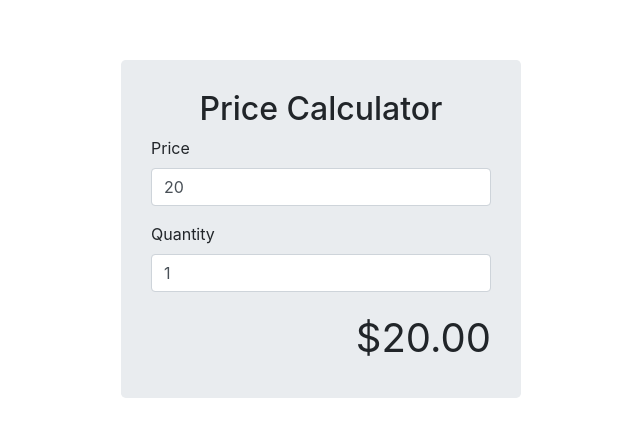
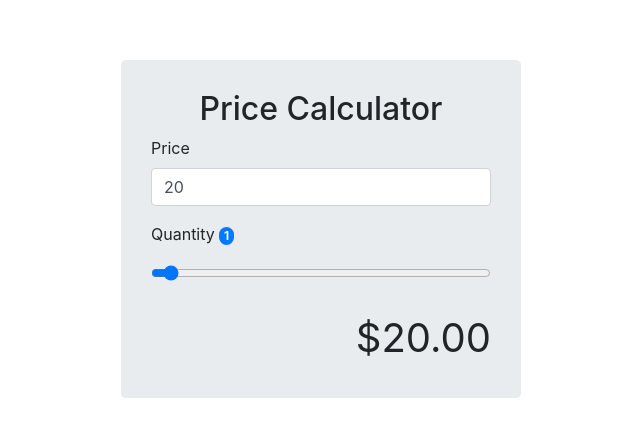
Before and after one commit to Rj9922/Pricing_Calculator_JS, a website: page index.html in a window 1280 px wide. Shown: the part 155-592 px from the top of the page, without its empty margins (319-959 px from the left). Drawn offline with nearby package versions, Linux system fonts and the light colour scheme.

Commit message:
last commit

```diff
--- a/app.js
+++ b/app.js
@@ -2,6 +2,7 @@
 const priceInput = document.querySelector("[name=price]");
 const quantityInput = document.querySelector("[name=quantity]");
 const total = document.querySelector(".total");
+const label = document.querySelector(".badge");
 
 // create our function
 function calculatePieCost() {
@@ -11,7 +12,13 @@ function calculatePieCost() {
   total.innerText = `$` + cost.toFixed(2);
 }
 
+function updateQtyLabel() {
+  const quantity = quantityInput.value;
+  label.innerText = quantity;
+}
+
 calculatePieCost();
 // create the event listners
 priceInput.addEventListener("input", calculatePieCost);
 quantityInput.addEventListener("input", calculatePieCost);
+quantityInput.addEventListener("input", updateQtyLabel);
--- a/index.html
+++ b/index.html
@@ -33,6 +33,11 @@
       .text-giant {
         font-size: 40px;
       }
+
+      input[type="range"] {
+        outline: none !important;
+        border: none;
+      }
     </style>
   </head>
   <body>
@@ -46,8 +51,19 @@
         </div>
 
         <div class="form-group">
-          <label for="quantity">Quantity</label>
-          <input type="number" class="form-control" name="quantity" value="1" />
+          <label for="quantity"
+            >Quantity
+            <span class="badge rounded-pill bg-primary text-light">1</span>
+          </label>
+          <input
+            type="range"
+            class="form-control range"
+            name="quantity"
+            value="1"
+            min="1"
+            max="10"
+            step="1"
+          />
         </div>
       </form>
 
```
